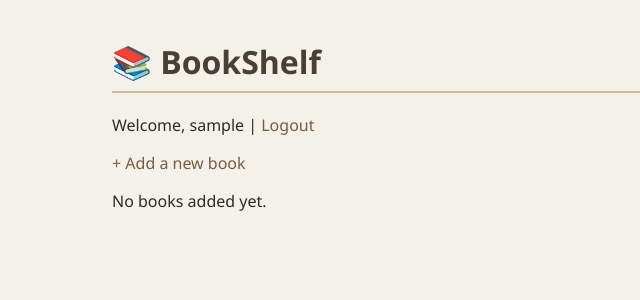
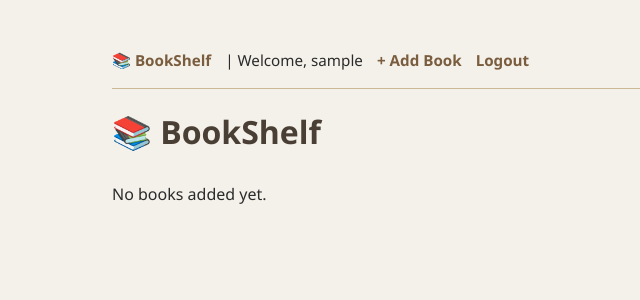
Before and after one commit to SaiGadwe/bookshelf-project, a Django app: page / in a window 1280 px wide. Shown: the top 300 px of the page, without its empty margins (178-818 px from the left). Run offline with Django 5.2, Linux system fonts and the light colour scheme; the visitor is signed in with stand-in values (Sample User, id 1); data that the repository does not hold is empty.

Commit message:
add shared navbar across pages

```diff
--- a/books/static/books/style.css
+++ b/books/static/books/style.css
@@ -7,9 +7,26 @@ body {
     padding: 0 20px;
 }
 
+nav {
+    display: flex;
+    align-items: center;
+    gap: 14px;
+    padding: 10px 0;
+    font-size: 0.95em;
+}
+
+nav a {
+    font-weight: 600;
+}
+
+hr {
+    border: none;
+    border-top: 1px solid #cbb994;
+    margin-bottom: 20px;
+}
+
 h1 {
     color: #4a3f35;
-    border-bottom: 2px solid #cbb994;
     padding-bottom: 8px;
 }
 
--- a/books/templates/books/add_book.html
+++ b/books/templates/books/add_book.html
@@ -7,6 +7,7 @@
     <link rel="stylesheet" href="{% static 'books/style.css' %}">
 </head>
 <body>
+    {% include 'books/navbar.html' %}
     <h1>📚 Add a New Book</h1>
 
     <form method="post">
@@ -14,7 +15,5 @@
         {{ form.as_p }}
         <button type="submit">Add Book</button>
     </form>
-
-    <p><a href="{% url 'book_list' %}">Back to book list</a></p>
 </body>
 </html>
--- a/books/templates/books/book_list.html
+++ b/books/templates/books/book_list.html
@@ -7,9 +7,8 @@
     <link rel="stylesheet" href="{% static 'books/style.css' %}">
 </head>
 <body>
+    {% include 'books/navbar.html' %}
     <h1>📚 BookShelf</h1>
-    <p>Welcome, {{ request.user.username }} | <a href="{% url 'logout' %}">Logout</a></p>
-    <p><a href="{% url 'add_book' %}">+ Add a new book</a></p>
 
     {% if books %}
         <ul>
--- a/books/templates/books/delete_book.html
+++ b/books/templates/books/delete_book.html
@@ -7,6 +7,7 @@
     <link rel="stylesheet" href="{% static 'books/style.css' %}">
 </head>
 <body>
+    {% include 'books/navbar.html' %}
     <h1>🗑️ Delete "{{ book.title }}"?</h1>
     <p>Are you sure you want to delete this book? This cannot be undone.</p>
 
@@ -14,7 +15,5 @@
         {% csrf_token %}
         <button type="submit">Yes, delete it</button>
     </form>
-
-    <p><a href="{% url 'book_list' %}">Cancel and go back</a></p>
 </body>
 </html>
--- a/books/templates/books/edit_book.html
+++ b/books/templates/books/edit_book.html
@@ -7,6 +7,7 @@
     <link rel="stylesheet" href="{% static 'books/style.css' %}">
 </head>
 <body>
+    {% include 'books/navbar.html' %}
     <h1>✏️ Edit "{{ book.title }}"</h1>
 
     <form method="post">
@@ -14,7 +15,5 @@
         {{ form.as_p }}
         <button type="submit">Save Changes</button>
     </form>
-
-    <p><a href="{% url 'book_list' %}">Back to book list</a></p>
 </body>
 </html>
--- /dev/null
+++ b/books/templates/books/navbar.html
@@ -0,0 +1,12 @@
+<nav>
+    <a href="{% url 'book_list' %}">📚 BookShelf</a>
+    {% if user.is_authenticated %}
+        <span>| Welcome, {{ user.username }}</span>
+        <a href="{% url 'add_book' %}">+ Add Book</a>
+        <a href="{% url 'logout' %}">Logout</a>
+    {% else %}
+        <a href="{% url 'login' %}">Login</a>
+        <a href="{% url 'register' %}">Register</a>
+    {% endif %}
+</nav>
+<hr>
```
